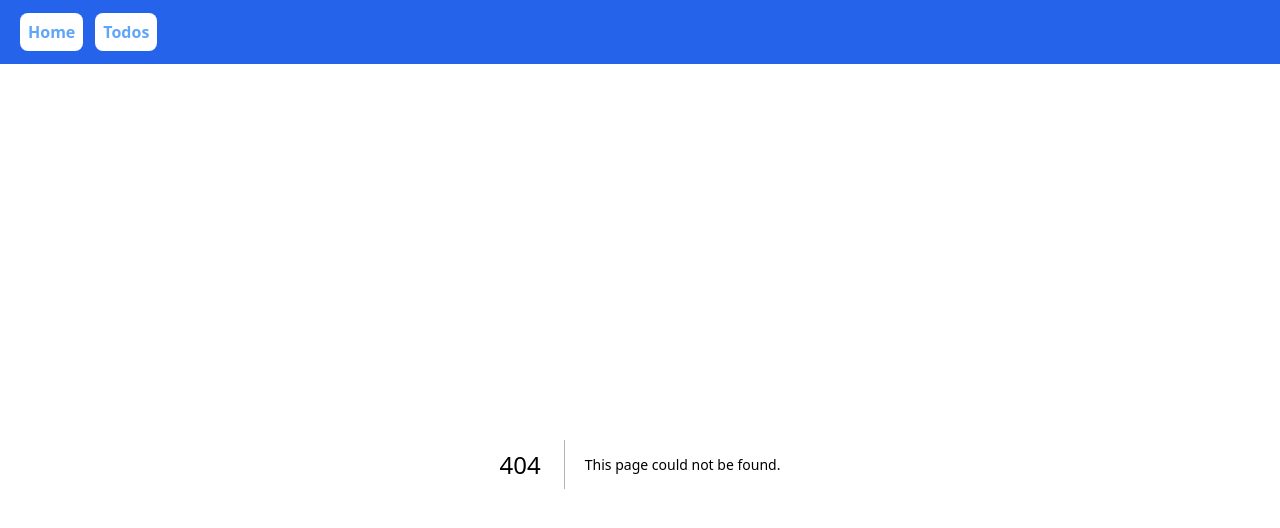
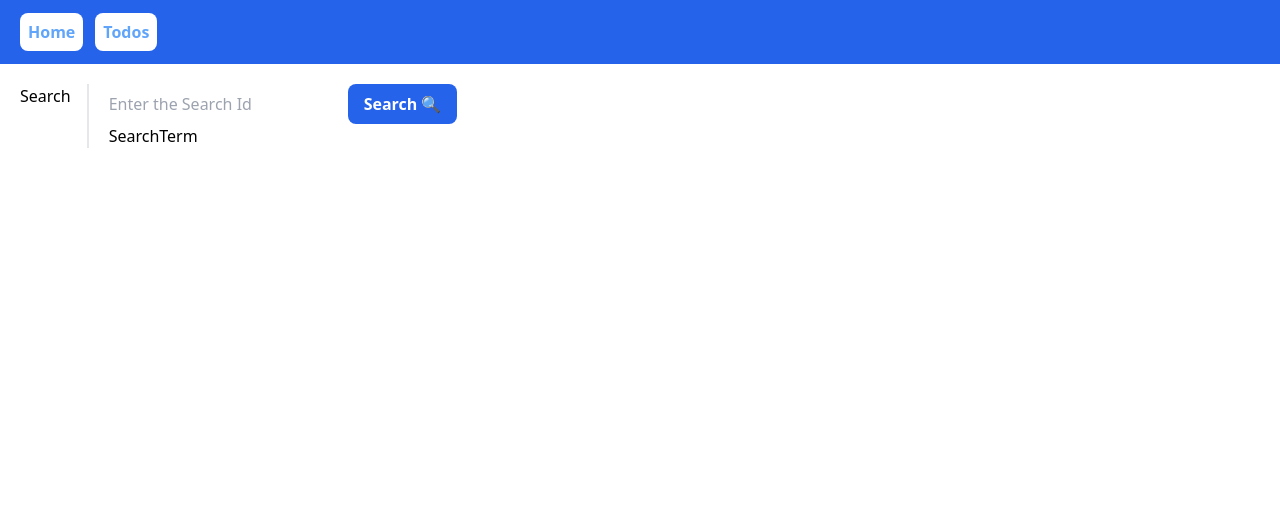
Before and after one commit to deji-ice/nextjs13-tutorials, a Next.js app: page /search/1 in a window 1280 px wide. Before the commit this address had no page. Shown: the top 528 px of the page. Built offline with nearby package versions, Linux system fonts and the light colour scheme.

Commit message:
SSG & SSR

```diff
--- /dev/null
+++ b/app/search/Search.tsx
@@ -0,0 +1,29 @@
+"use client";
+import React, { FormEvent, useState } from "react";
+import { useRouter } from "next/navigation";
+
+const Search = () => {
+  const [search, setSearch] = useState("");
+  const router = useRouter();
+
+  const handleSubmit = async (e: FormEvent<HTMLFormElement>) => {
+    e.preventDefault();
+    setSearch("");
+    router.push(`/search/${search}`);
+  };
+
+  return (
+    <form onSubmit={handleSubmit} className="space-x-2">
+      <input
+        className=""
+        type="text"
+        placeholder="Enter the Search Id"
+        value={search}
+        onChange={(e) => setSearch(e.target.value)}
+      />
+      <button type="submit" className="py-2 bg-blue-600 rounded-lg px-4 text-white font-bold">Search 🔍  </button>
+    </form>
+  );
+};
+
+export default Search;
--- /dev/null
+++ b/app/search/[searchTerm]/page.tsx
@@ -0,0 +1,7 @@
+import React from "react";
+
+const SearchResults  = () => {
+  return <div>SearchTerm</div>;
+};
+
+export default SearchResults;
--- /dev/null
+++ b/app/search/layout.tsx
@@ -0,0 +1,21 @@
+import React from "react";
+import Search from "./Search";
+
+export default function RootLayout({
+  children,
+}: {
+  children: React.ReactNode;
+}) {
+  return (
+    <main className="flex space-x-4 divide-x-2 p-5">
+      <div>
+        <h1>Search</h1>
+      </div>
+      <div className="flex-1 pl-5">
+        {/* @ts-ignore */}
+        <Search />
+        {children}
+      </div>
+    </main>
+  );
+}
--- /dev/null
+++ b/app/search/page.tsx
@@ -0,0 +1,7 @@
+import React from "react";
+
+const Search = () => {
+  return <div>Search</div>;
+};
+
+export default Search;
--- a/app/todos/TodosList.tsx
+++ b/app/todos/TodosList.tsx
@@ -1,6 +1,8 @@
 import React from "react";
 import { Todo } from "@/Typings";
 import Link from "next/link";
+
+
 
 const fetchTodos = async () => {
   const res = await fetch("https://jsonplaceholder.typicode.com/todos/");
--- /dev/null
+++ b/app/todos/[todoId]/not-found.tsx
@@ -0,0 +1,9 @@
+import React from "react";
+
+const NotFound = () => {
+  return <div className="grid place-items-center">
+    <h1>Sorry, Todo not found :/</h1>
+  </div>;
+};
+
+export default NotFound;
--- a/app/todos/[todoId]/page.tsx
+++ b/app/todos/[todoId]/page.tsx
@@ -1,4 +1,5 @@
 import { Todo } from "@/Typings";
+import { notFound } from "next/navigation";
 import React from "react";
 
 type PageProps = {
@@ -6,6 +7,9 @@ type PageProps = {
     todoId: String;
   };
 };
+
+export const dynamicParams = true;
+
 
 const fetchTodo = async (todoId: String) => {
   const res = await fetch(
@@ -20,6 +24,8 @@ const fetchTodo = async (todoId: String) => {
 
 async function TodosPage({ params: { todoId } }: PageProps) {
   const todo = await fetchTodo(todoId);
+
+  if(!todo.id) return notFound()
 
   return (
     <>
--- /dev/null
+++ b/app/todos/layout.tsx
@@ -0,0 +1,17 @@
+import TodosList from "./TodosList";
+
+export default function RootLayout({
+  children,
+}: {
+  children: React.ReactNode;
+}) {
+  return (
+    <main className="flex m-5 flex-2">
+      <div>
+        {/* @ts-ignore */}
+        <TodosList />
+      </div>
+      <div className="flex-1"> {children}</div>
+    </main>
+  );
+}
--- a/app/todos/page.tsx
+++ b/app/todos/page.tsx
@@ -2,12 +2,7 @@ import React from "react";
 import TodosList from "./TodosList";
 
 const Todos = () => {
-  return (
-    <div>
-        {/* @ts-ignore */}
-      <TodosList />
-    </div>
-  );
+  return <div>This is where the todo will be rendered</div>;
 };
 
 export default Todos;
```
